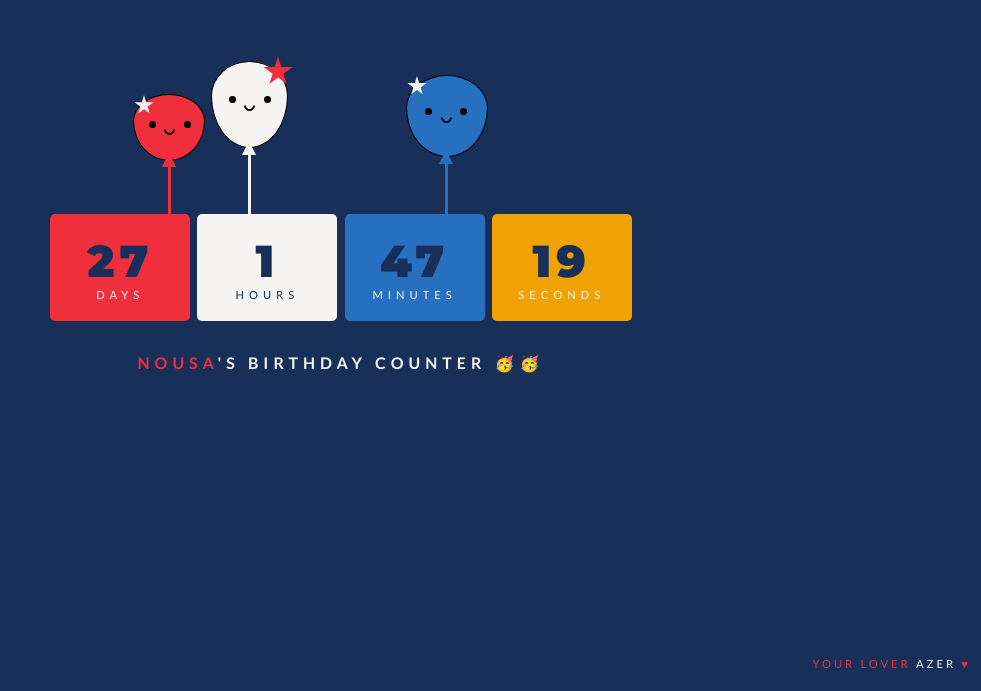
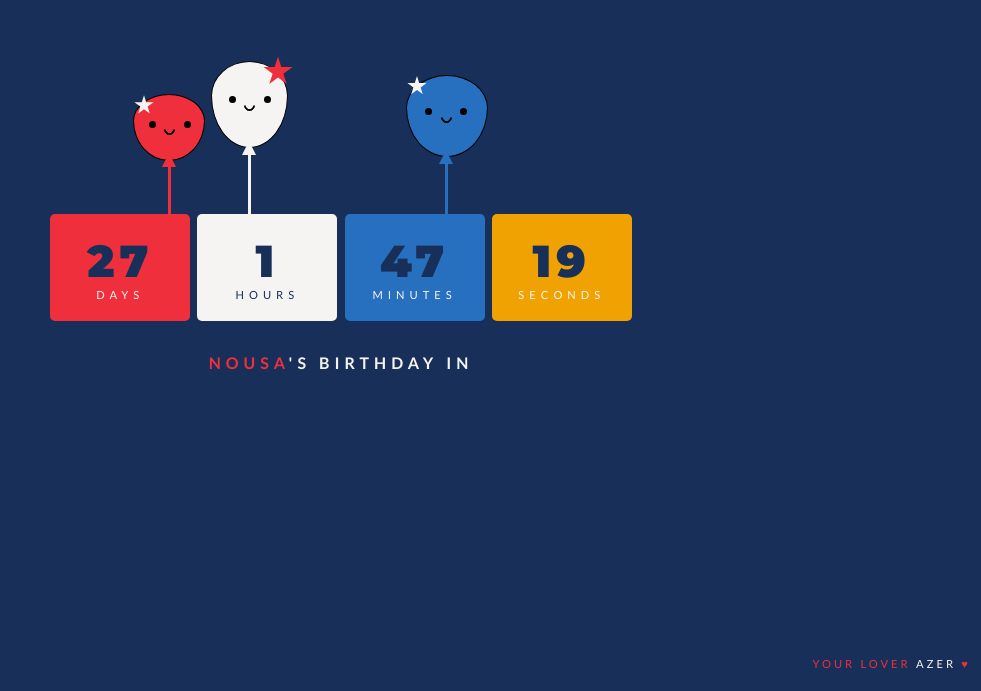
Before and after one commit to AzerSD/birthdayGift, a plain HTML site: page index.html in a window 1280 px wide. Shown: the part 109-800 px from the top of the page, without its empty margins (299-1280 px from the left). Drawn offline with Linux system fonts and the light colour scheme.

Commit message:
Update index.html

```diff
--- a/index.html
+++ b/index.html
@@ -35,7 +35,7 @@
         <div class="string"></div>
     </div>
         <div id="timer"></div>
-        <h1><span>Nousa</span>'s Birthday Counter 🥳🥳</h1>
+        <h1><span>Nousa</span>'s Birthday in</h1>
     </div>
     <footer>
         <p>your Lover <a href="">azer</a> <span> ♥</span></p>
```
